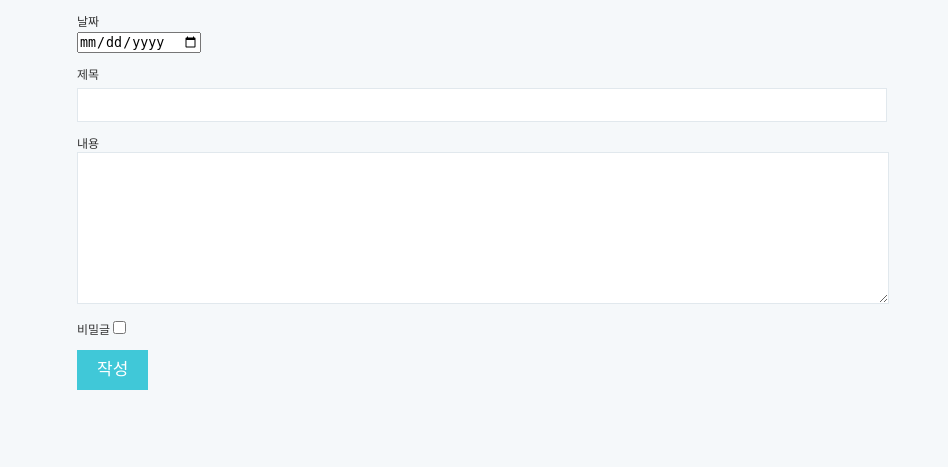
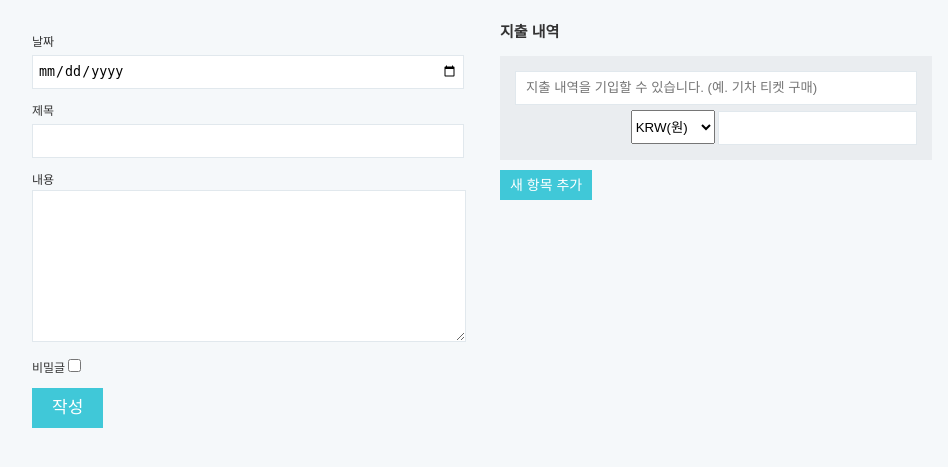
Before and after one commit to mintakoh/WebDiary, a PHP site: template view/article_create.php in a window 1280 px wide. Shown: the part 61-528 px from the top of the page, without its empty margins (158-1106 px from the left). Run offline with PHP 8.4, Linux system fonts and the light colour scheme; the template is opened without the code that fills it, so the values that code supplies are empty; some libraries are stand-ins or nearby versions.

Commit message:
영수증 입력 필드 추가.

```diff
--- a/resources/css/default.css
+++ b/resources/css/default.css
@@ -80,6 +80,10 @@ body {
     opacity: 0.2;
 }
 
+#contents {
+    margin-top: 20px;
+}
+
 .secret_password{
     display: none;
 }
@@ -89,6 +93,7 @@ body {
 }
 
 .btn-primary {
+    cursor: pointer;
     display: inline-block;
     background: #40c8d8;
     color: white;
@@ -101,3 +106,21 @@ body {
     line-height: 40px;
     padding: 0 20px;
 }
+.btn-medium {
+    font-size: 14px;
+    height: 30px;
+    line-height: 30px;
+    padding: 0 10px;
+}
+
+.left-side {
+    float: left;
+    width: 48%;
+}
+.right-side {
+    float: right;
+    width: 48%;
+}
+.append-item {
+    display: none;
+}
--- a/resources/css/diary.css
+++ b/resources/css/diary.css
@@ -1,6 +1,5 @@
 .write-form {
-    margin: 0 auto;
-    width: 90%;
+    width: 100%;
 }
 
 .write-form fieldset {
@@ -17,6 +16,7 @@
     width: 100%;
     border: 1px solid #e1e8ed;
 }
+.write-form input[type=date],
 .write-form input[type=text] {
     width: 100%;
     height: 34px;
@@ -26,3 +26,41 @@
     padding: 0 5px;
     box-sizing: border-box;
 }
+
+.receipt-list {
+    list-style: none;
+    padding: 5px 15px;
+    margin : 0 0 10px;
+    -webkit-box-sizing: border-box;
+    -moz-box-sizing: border-box;
+    box-sizing: border-box;
+
+    background: #EAEDF0;
+}
+.receipt-list-title {
+    font-size: 15px;
+    margin-bottom: 15px;
+}
+.receipt-list-item {
+    overflow: hidden;
+    padding: 10px 0;
+}
+
+.receipt-list .summary {
+    width: 100%;
+    margin-bottom: 5px;
+}
+
+.receipt-list input[type=text],
+.receipt-list select {
+    height: 34px;
+    line-height: 34px;
+    -webkit-box-sizing: border-box;
+    -moz-box-sizing: border-box;
+    box-sizing: border-box;
+}
+
+.receipt-list input[type=text] {
+    border: 1px solid #e1e8ed;
+    padding: 0 10px;
+}
--- a/view/article_create.php
+++ b/view/article_create.php
@@ -1,20 +1,61 @@
 <?php include "header.php" ?>
-<div class="container">
-    <form action="/?r=/article/create" method="post" class="write-form">
+<div id="contents" class="container">
+
+    <form action="/?r=/article/create" method="post">
+    <div class="left-side">
+        <div class="write-form">
             <fieldset class="form-group">
-            <label for="date">날짜</label><input type="date" name="date" id="date" />
+                <label for="date">날짜</label>
+                <input type="date" name="date" id="date" />
             </fieldset>
             <fieldset class="form-group">
-            <label for="subject">제목</label><input type="text" name="subject">
+                <label for="subject">제목</label>
+                <input type="text" name="subject">
             </fieldset>
             <fieldset class="form-group">
-            내용<textarea rows="10" cols="50" name="content"></textarea>
+                <label for="content">내용</label>
+                <textarea rows="10" cols="50" name="content"></textarea>
             </fieldset>
             <fieldset class="form-group">
                 비밀글 <input type="checkbox" class="check_secret">
                 <input type="password" name="secret" class="secret_password">
             </fieldset>
             <button type="submit" class="btn-primary btn-large">작성</button>
+        </div>
+    </div>
+
+    <div class="right-side">
+        <h3 class="receipt-list-title">지출 내역</h3>
+        <ul class="receipt-list">
+            <!-- <li class="receipt-list-item"> -->
+        </ul>
+        <button type="button" class="add-new-item btn-primary btn-medium"><i class="xi-plus"></i> 새 항목 추가</button>
+    </div>
+
     </form>
 </div>
+
+<li class="receipt-list-item append-item">
+    <input type="text" class="summary" placeholder="지출 내역을 기입할 수 있습니다. (예. 기차 티켓 구매)" />
+    <div class="pull-right">
+        <select name="currency">
+            <option value="krw">KRW(원)</option>
+            <option value="usd">USD(달러)</option>
+        </select>
+        <span class="price-prefix"></span>
+        <input type="text" name="price" />
+        <span class="price-postfix"></span>
+    </div>
+</li>
+
+<script>
+    var appendNewReceiptItem = function() {
+        $('.receipt-list-item.append-item').clone()
+            .removeClass('append-item').appendTo('.receipt-list');
+    };
+    $('.add-new-item').click(appendNewReceiptItem);
+
+    appendNewReceiptItem();
+</script>
+
 <?php include "footer.php" ?>
```
Lines whose indentation alone changed are shown as unchanged.
